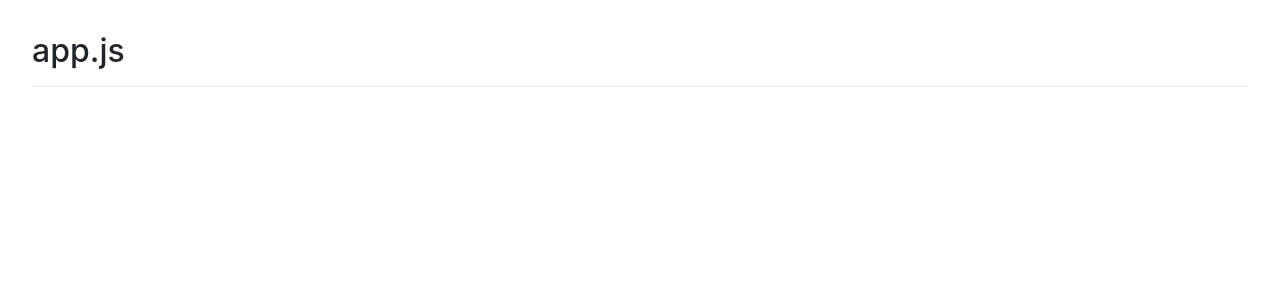
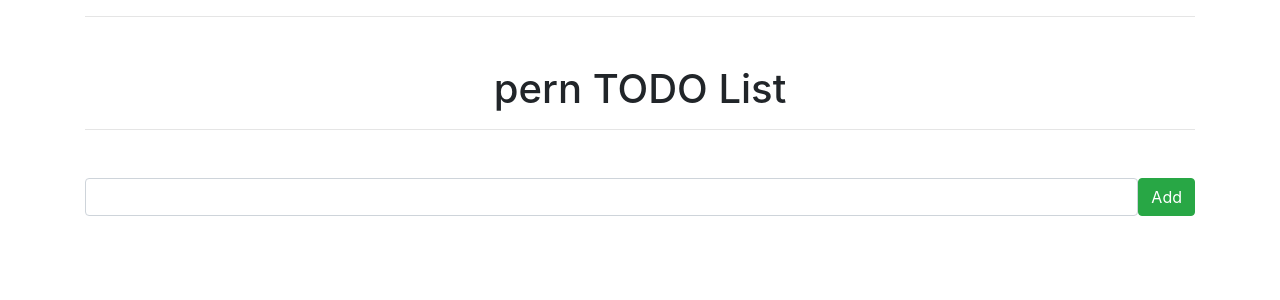
Before and after one commit to smithWEBtek/perntodo, a React (Create React App) app in the folder client/: page / in a window 1280 px wide. Shown: the top 300 px of the page. Built offline with nearby package versions, Linux system fonts and the light colour scheme.

Commit message:
Create todo working

```diff
--- a/client/public/index.html
+++ b/client/public/index.html
@@ -1,23 +1,30 @@
 <!DOCTYPE html>
 <html lang="en">
+
 <head>
   <meta charset="utf-8" />
   <link rel="icon" href="%PUBLIC_URL%/favicon.ico" />
   <meta name="viewport" content="width=device-width, initial-scale=1" />
   <meta name="theme-color" content="#000000" />
-    <meta
-      name="description"
-      content="Web site created using create-react-app"
-    />
+  <meta name="description" content="Web site created using create-react-app" />
   <link rel="manifest" href="%PUBLIC_URL%/manifest.json" />
-<link rel="stylesheet" href="https://cdn.jsdelivr.net/npm/bootstrap@4.0.0/dist/css/bootstrap.min.css" integrity="sha384-Gn5384xqQ1aoWXA+058RXPxPg6fy4IWvTNh0E263XmFcJlSAwiGgFAW/dAiS6JXm" crossorigin="anonymous">
-    <title>React App</title>
+  <link rel="stylesheet" href="https://cdn.jsdelivr.net/npm/bootstrap@4.0.0/dist/css/bootstrap.min.css"
+    integrity="sha384-Gn5384xqQ1aoWXA+058RXPxPg6fy4IWvTNh0E263XmFcJlSAwiGgFAW/dAiS6JXm" crossorigin="anonymous">
+  <title>pernTODO</title>
 </head>
+
 <body>
   <noscript>You need to enable JavaScript to run this app.</noscript>
   <div id="root"></div>
- <script src="https://code.jquery.com/jquery-3.2.1.slim.min.js" integrity="sha384-KJ3o2DKtIkvYIK3UENzmM7KCkRr/rE9/Qpg6aAZGJwFDMVNA/GpGFF93hXpG5KkN" crossorigin="anonymous"></script>
-    <script src="https://cdn.jsdelivr.net/npm/popper.js@1.12.9/dist/umd/popper.min.js" integrity="sha384-ApNbgh9B+Y1QKtv3Rn7W3mgPxhU9K/ScQsAP7hUibX39j7fakFPskvXusvfa0b4Q" crossorigin="anonymous"></script>
-    <script src="https://cdn.jsdelivr.net/npm/bootstrap@4.0.0/dist/js/bootstrap.min.js" integrity="sha384-JZR6Spejh4U02d8jOt6vLEHfe/JQGiRRSQQxSfFWpi1MquVdAyjUar5+76PVCmYl" crossorigin="anonymous"></script>
 </body>
+  <script src="https://code.jquery.com/jquery-3.2.1.slim.min.js"
+    integrity="sha384-KJ3o2DKtIkvYIK3UENzmM7KCkRr/rE9/Qpg6aAZGJwFDMVNA/GpGFF93hXpG5KkN"
+    crossorigin="anonymous"></script>
+  <script src="https://cdn.jsdelivr.net/npm/popper.js@1.12.9/dist/umd/popper.min.js"
+    integrity="sha384-ApNbgh9B+Y1QKtv3Rn7W3mgPxhU9K/ScQsAP7hUibX39j7fakFPskvXusvfa0b4Q"
+    crossorigin="anonymous"></script>
+  <script src="https://cdn.jsdelivr.net/npm/bootstrap@4.0.0/dist/js/bootstrap.min.js"
+    integrity="sha384-JZR6Spejh4U02d8jOt6vLEHfe/JQGiRRSQQxSfFWpi1MquVdAyjUar5+76PVCmYl"
+    crossorigin="anonymous"></script>
+
 </html>
--- a/client/src/App.css
+++ /dev/null
@@ -1,4 +0,0 @@
-html {
-  margin: 2em;
-  text-align: left;
-}
--- a/client/src/App.js
+++ b/client/src/App.js
@@ -1,8 +1,16 @@
 import React, { Fragment } from 'react';
-import './App.css';
+import InputTodo from './components/InputTodo'
 
 function App() {
-  return <Fragment><h2>app.js</h2><hr /></Fragment>;
+  return (
+    <Fragment>
+      <div className="container text-center">
+
+      <hr />
+      <InputTodo />
+</div>
+    </Fragment>
+);
 }
 
 export default App;
--- a/client/src/components/InputTodo.js
+++ b/client/src/components/InputTodo.js
@@ -0,0 +1,40 @@
+import React, { Fragment, useState } from 'react';
+
+const InputTodo = () => {
+  const [description, setDescription] = useState('')
+
+  const onSubmitForm = async (e) => {
+    e.preventDefault();
+    console.log('description: ', description)
+
+    try {
+      const body = { description }
+      await fetch("http://localhost:5000/todos", {
+        method: "post",
+        headers: { "Content-Type": "application/json" },
+        body: JSON.stringify(body)
+      });
+    } catch (error) {
+      console.log('error: ', error.message);
+    }
+  }
+
+  return (
+    <Fragment>
+      <h1 className="text-center mt-5">pern TODO List</h1>
+      <hr />
+      <form className="d-flex mt-5" onSubmit={onSubmitForm}>
+        <input
+          type="text"
+          className="form-control"
+          value={description}
+          onChange={event => setDescription(event.target.value)}></input>
+        <button
+          type="submit"
+          className="btn btn-success">Add</button>
+      </form>
+    </Fragment>
+  )
+};
+
+export default InputTodo;
```
Lines whose indentation alone changed are shown as unchanged.
